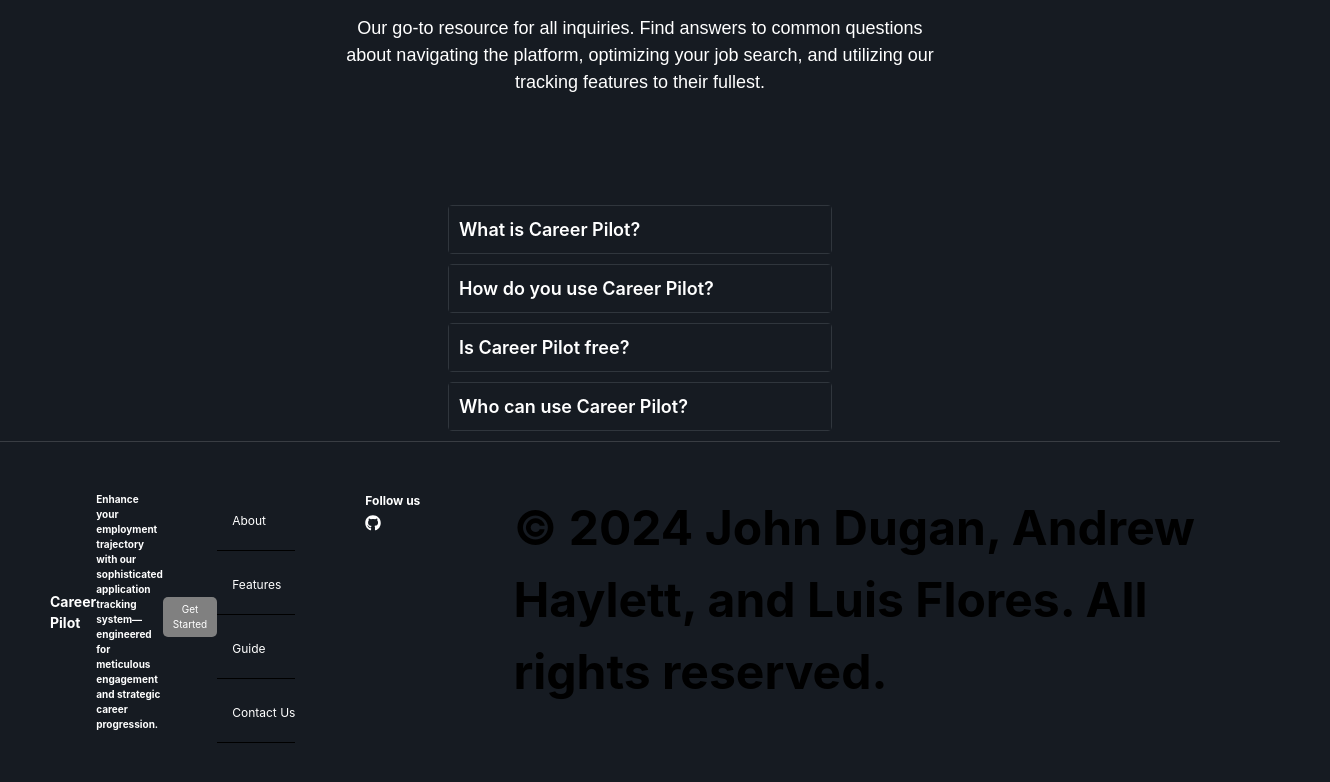
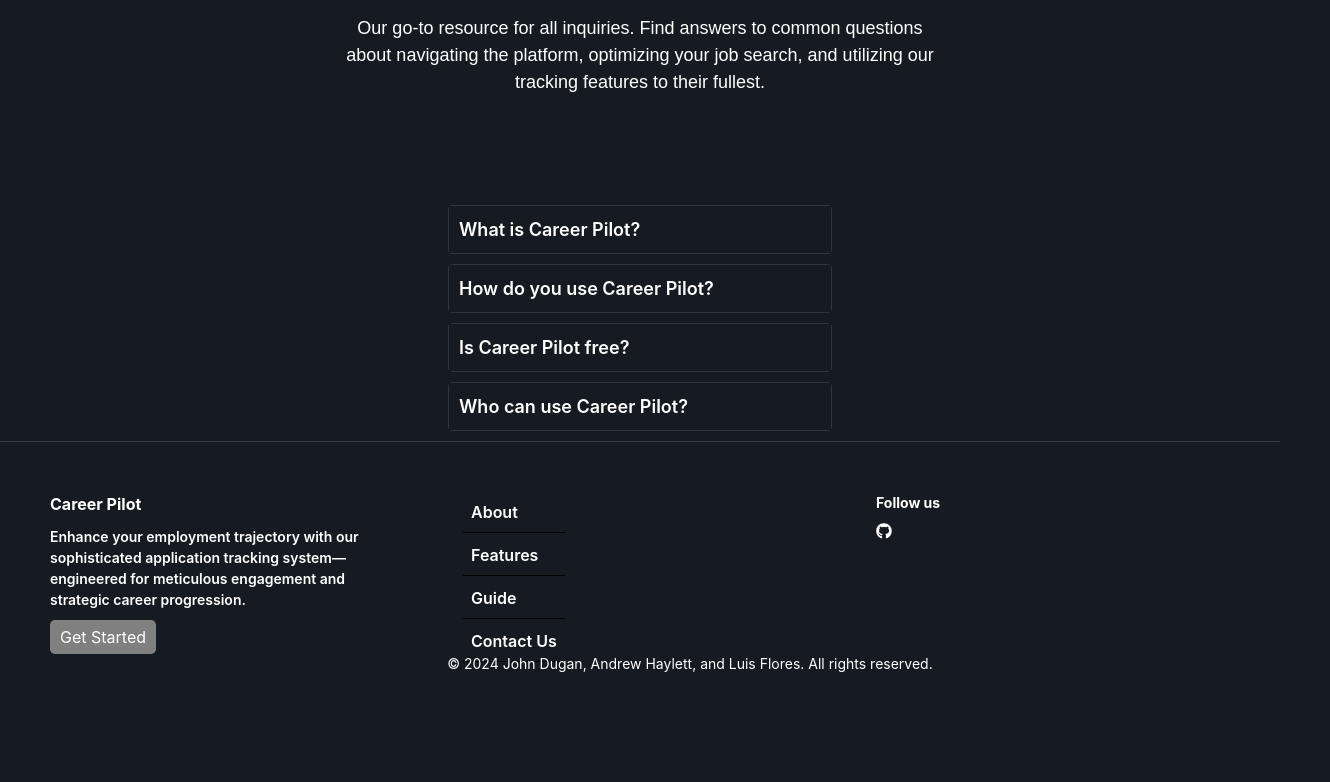
Before and after one commit to jduganOSU/job_tracker, a React (Create React App) app in the folder front_end/: page / in a window 1280 px wide. Shown: the part 2095-2877 px from the top of the page, 1330 px wide, since content can reach past the window. After the commit the page ends 2809 px from the top, so only its background shows below. Built offline with nearby package versions, Linux system fonts and the light colour scheme.

Commit message:
update footer styles

```diff
--- a/front_end/src/components/css/Footer.scss
+++ b/front_end/src/components/css/Footer.scss
@@ -4,62 +4,96 @@
   align-items: flex-start;
   padding: 50px;
   border-top: 1px solid #cccccc30; /* Light grey line on top */
-
+  position: relative;
 
   .left-section {
     width: 30%;
+    color: white;
+    display: flex;
+    flex-direction: column; /* Stack items vertically */
+    align-items: flex-start;
+
     h3 {
-        font-size: 14px;
-        font-weight: bold;
-        color: white;
+      font-size: 16px;
+      font-weight: 700;
       margin-bottom: 10px;
     }
+
     p {
-        font-size: 10px;
+      font-size: 15px;
+      margin-bottom: 10px;
+      font-weight: 600;
+    }
+
+    .get-started-button {
+      display: block; /* Change display to block to force the button to a new line */
+      background-color: grey;
       color: white;
+      border: none;
+      padding: 5px 10px;
+      font-size: 16px;
+      border-radius: 5px;
+      cursor: pointer;
+    }
+  }
+  .left-section, .middle-section, .right-section {
+    width: 30%;
+    color: white;
+
+    p {
       margin-bottom: 10px;
+      font-size: 14px;
+      font-weight: 600px;
     }
+
     .get-started-button {
       background-color: grey;
       color: white;
       border: none;
       padding: 5px 10px;
-        font-size: 10px;
+      font-size: 16px;
       border-radius: 5px;
       cursor: pointer;
     }
-    }
 
-    .middle-section {
-      width: 30%;
     ul {
       list-style-type: none;
       padding: 0;
+
       li {
-          font-size: 12px;
-          color: white;
-          margin-bottom: 5px;
+        font-size: 16px;
+        margin-bottom: 2px;
+        font-weight: 600;
         cursor: pointer;
-        }
+        padding: 8px;
       }
     }
 
-    .right-section {
-      width: 30%;
-      p {
-        font-size: 12px;
-        color: white;
-        margin-bottom: 5px;
-      }
     .social-icons {
       display: flex;
+
       .icon {
         font-size: 16px;
-          color: white;
         margin-right: 10px;
         cursor: pointer;
       }
     }
   }
 
+  .copyright {
+    width: 100%;
+    font-size: 10px; /* Adjust font size for smaller text */
+    color: white;
+    text-align: center;
+    position: absolute; /* Use absolute positioning */
+    bottom: 0; /* Align the text to the bottom */
+    padding: 20px 0; /* Add padding to create space */
+    margin-top: 20px;
   }
+
+  .copyright p {
+    font-size: 14px;
+    font-weight: 400;
+    margin: 20px;
+  }
+}
```
Lines whose indentation alone changed are shown as unchanged.
